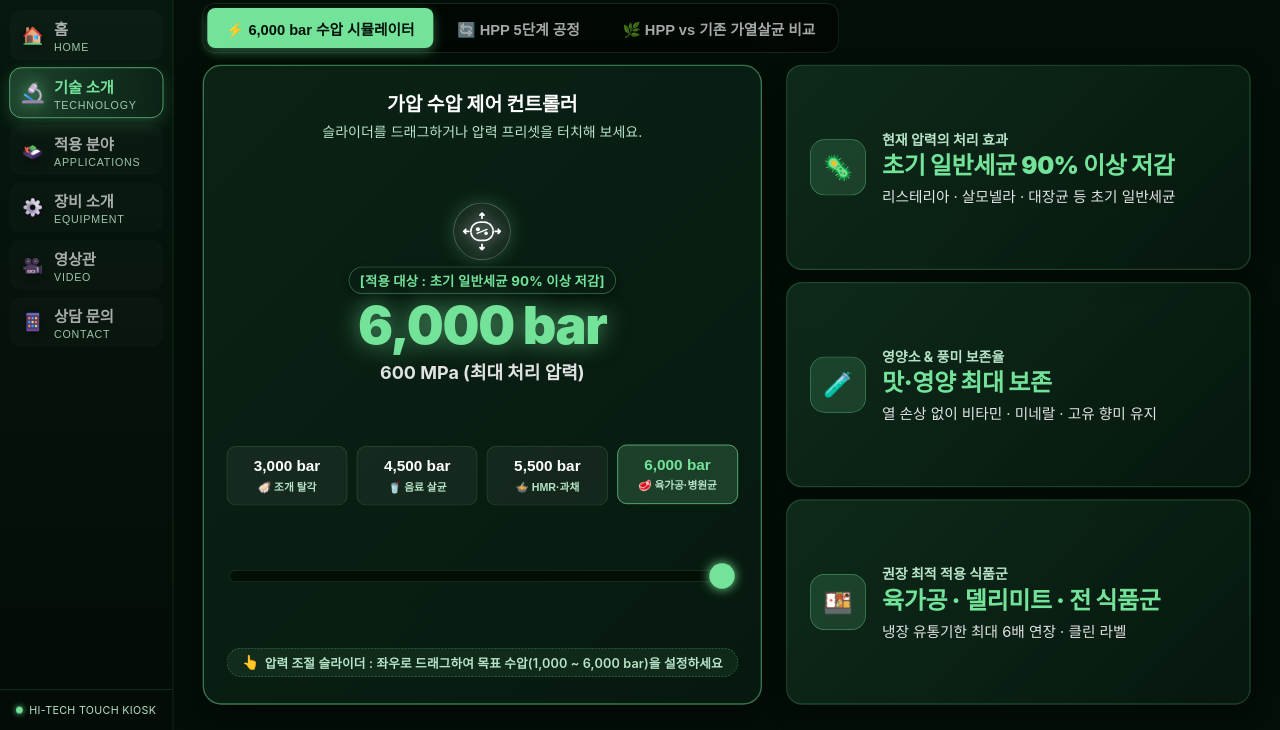
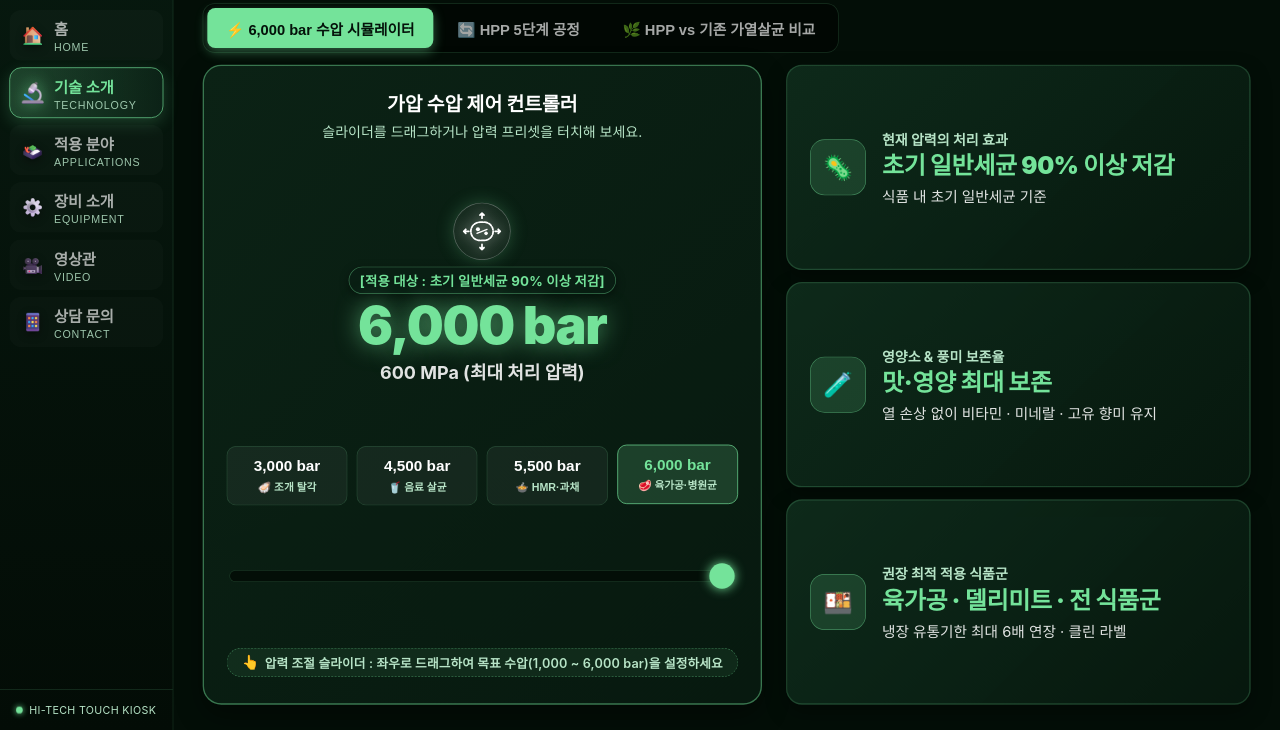
Before and after one commit to ilshinautoclave/hpp-kiosk, a plain HTML site: page index.html in a window 1280 px wide. Both pictures are taken after a click on the button "🔬 초고압 원리 체험하기". Shown: the part 70-800 px from the top of the page. Drawn offline with Linux system fonts and the light colour scheme; a web font is replaced by a local one.

Commit message:
5-log 표현을 초기 일반세균 90% 이상 저감으로 통일

```diff
--- a/index.html
+++ b/index.html
@@ -2358,7 +2358,7 @@
                     <div class="hud-card-info">
                       <div class="hud-card-title" data-i18n="hud_kill_title">현재 압력의 처리 효과</div>
                       <div class="hud-card-val" id="simKillRate">초기 일반세균 90% 이상 저감</div>
-                      <div class="hud-card-desc" id="simKillDesc">리스테리아 · 살모넬라 · 대장균 등 초기 일반세균</div>
+                      <div class="hud-card-desc" id="simKillDesc">식품 내 초기 일반세균 기준</div>
                     </div>
                   </div>
 
@@ -2443,7 +2443,7 @@
                     </div>
                     <div class="body-holder">
                       <div class="title-lg" data-i18n="step4_title">4단계 : 6,000 bar 초고압 가압 및 살균 유지</div>
-                      <div class="desc-lg" data-i18n="step4_sub">6,000 bar 정수압으로 유해 미생물 세포막을 파괴 (<span class="nw">5-log</span> 저감)</div>
+                      <div class="desc-lg" data-i18n="step4_sub">6,000 bar 정수압으로 미생물 세포막을 파괴 (초기 일반세균 <span class="nw">90% 이상</span> 저감)</div>
                     </div>
                   </div>
 
@@ -2891,7 +2891,7 @@
         step3_title: "3단계 : 베셀 내 충수 &amp; 탈기",
         step3_sub: "상온 정제수 완충 및 내부 잔류 공기 완전 배출",
         step4_title: "4단계 : 6,000 bar 초고압 가압 및 살균 유지",
-        step4_sub: "6,000 bar 정수압으로 유해 미생물 세포막을 파괴 (<span class=\"nw\">5-log</span> 저감)",
+        step4_sub: "6,000 bar 정수압으로 미생물 세포막을 파괴 (초기 일반세균 <span class=\"nw\">90% 이상</span> 저감)",
         step5_title: "5단계 : 감압 및 완제품 자동 배출",
         step5_sub: "대기압 안전 감압 후 콜드체인 출하 라인으로 자동 배출",
         real_deck_title: "HPP 현장 가동 실사 2종",
@@ -3166,18 +3166,18 @@
         checks: {
           ko: [
             "열처리 없는 고압 살균으로 탄력 있는 텍스처와 육즙 보존",
-            "리스테리아 모노사이토제네스 5-log 저감으로 수출 규격 대응",
+            "초기 일반세균 90% 이상 저감으로 위생 안전성 확보",
             "슬라이스 햄류 유통기한 최대 90~120일까지 획기적 증대"
           ],
           en: [
             "Preserves springy texture and rich natural meat juices",
-            "5-log reduction of Listeria monocytogenes for export compliance",
+            "90%+ reduction of initial bacteria for safer products",
             "Dramatically extends sliced ham shelf life up to 90~120 days"
           ]
         },
         pills: {
-          ko: ["권장 압력: 6,000 bar", "병원성 미생물: 5-log 저감", "유통기한: 최대 120일"],
-          en: ["Pressure: 6,000 bar", "Pathogen Reduction: 5-log", "Shelf Life: Up to 120 Days"]
+          ko: ["권장 압력: 6,000 bar", "초기 일반세균: 90% 이상 저감", "유통기한: 최대 120일"],
+          en: ["Pressure: 6,000 bar", "Initial Bacteria: 90%+ Reduction", "Shelf Life: Up to 120 Days"]
         },
         prods: [
           { img: "assets/products/meat_sausage.jpg", name: { ko: "수제 소시지 &amp; 햄", en: "Artisan Sausages &amp; Ham" }, desc: { ko: "탱글한 껍질과 풍부한 육즙 유지", en: "Crisp casing and juicy mouthfeel" } },
@@ -3456,7 +3456,7 @@
         { icon: 'microbe', color: 'var(--green-neon)',
           badge: T('[적용 대상 : 초기 일반세균 90% 이상 저감]', '[Target : 90%+ reduction of initial bacteria]'),
           kill: T('초기 일반세균 90% 이상 저감', '90%+ Reduction of Initial Bacteria'),
-          killDesc: T('리스테리아 · 살모넬라 · 대장균 등 초기 일반세균', 'Listeria, Salmonella, E. coli and other initial bacteria'),
+          killDesc: T('식품 내 초기 일반세균 기준', 'Based on initial total bacteria in food'),
           cat: T('육가공 · 델리미트 · 전 식품군', 'Deli Meats & All Foods'),
           catDesc: T('냉장 유통기한 최대 6배 연장 · 클린 라벨', 'Up to 6X chilled shelf life · Clean label') }
       ];
@@ -3728,8 +3728,8 @@
           en: 'Next-Gen HPP R&amp;D Center &amp; 6,000 bar Pilot Test Bed'
         },
         specs: {
-          ko: '6,000 bar 시제품 실증 테스트, 살균 레시피 연구, 미생물 5-log 저감 검증',
-          en: '6,000 bar pilot trial, shelf-life recipe R&D, 5-log pathogen validation'
+          ko: '6,000 bar 시제품 실증 테스트, 살균 레시피 연구, 초기 일반세균 저감 검증',
+          en: '6,000 bar pilot trial, shelf-life recipe R&D, initial bacteria reduction validation'
         },
         transport: {
           ko: '세종-대전로 신동IC 진출 후 500m (차량 1분) / 세종시계 5분',
```
